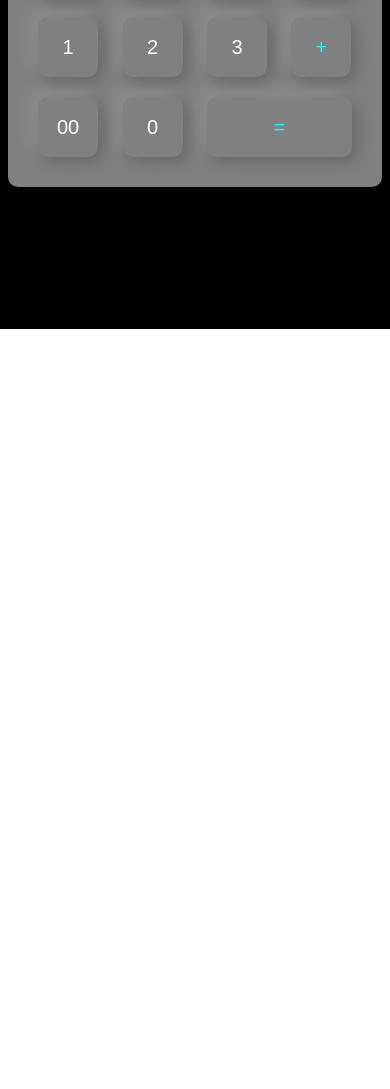
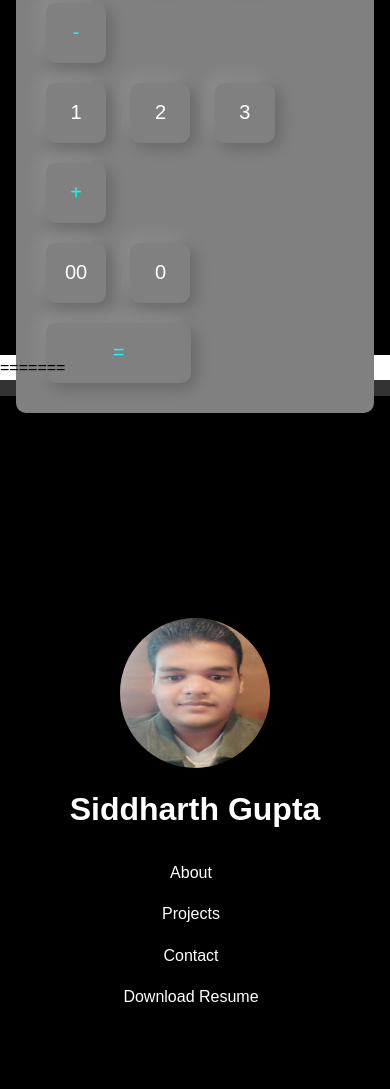
Before and after one commit to Smartysidd/Calculator, a plain HTML site: page index.html in a window 390 px wide. Shown: the part 515-1604 px from the top of the page. Before the commit the page ends 844 px from the top, so only its background shows below. Drawn offline with Linux system fonts and the light colour scheme.

Commit message:
Portfolio

```diff
--- a/index.html
+++ b/index.html
@@ -3,6 +3,7 @@
 <head>
     <meta charset="UTF-8">
     <meta name="viewport" content="width=device-width, initial-scale=1.0">
+<<<<<<< HEAD
     <title>Calculator</title>
     <link rel="stylesheet" href="style.css">
 
@@ -46,5 +47,59 @@
         </form>
     </div>
  </div>
+=======
+    <title>Portfolio</title>
+    <link rel="stylesheet" href="styles.css">
+</head>
+<body>
+    <header>
+        <div class="container">
+            <div class="profile">
+                <img src="assets/Screenshot 2024-03-16 002002.png" alt="Profile Photo">
+                <h1>Siddharth Gupta</h1>
+            </div>
+            <nav>
+                <ul>
+                    <li><a href="#about">About</a></li>
+                    <li><a href="#projects">Projects</a></li>
+                    <li><a href="#contact">Contact</a></li>
+                    <li><a href="assets/Sidd(Resume).pdf" download="Resume.pdf">Download Resume</a></li>
+                </ul>
+            </nav>
+        </div>
+    </header>
+
+    <section id="about" class="container">
+        <h2>About Me</h2>
+        <p>Hello! I am Siddharth Gupta, a passionate Front-end developer with experience in creating dynamic and responsive websites.</p>
+    </section>
+
+    <section id="projects" class="container">
+        <h2>Projects</h2>
+        <div class="project">
+            <h3><a href="https://cheerful-cuchufli-0f57ca.netlify.app/">IMDB Movies Project: Crafting a Replica for Seamless Movie Exploration</a></h3>
+            <p><strong>Tech Stack:</strong> HTML, CSS, JavaScript, React</p>
+            <p>Created a dynamic movie platform with genre-based search filters and smooth pagination, boosting user satisfaction by 30% and cutting load time by 40%. Developed an intuitive rating system to enhance user feedback and engagement.</p>
+            <p><a href=https://github.com/Smartysidd/IMDB-PROJECT.git target="_blank">GitHub Repository</a></p>
+        </div>
+        <div class="project">
+            <h3><a href="https://6650f891f9308b5782460574--spontaneous-babka-d1ca9e.netlify.app/">Efficient Shopping Cart: Streamlining Online Purchases for Seamless Shopping Experiences</a></h3>
+            <p><strong>Tech Stack:</strong> HTML, CSS, JavaScript, React, Node.js</p>
+            <p>Crafted with dynamic homepage features and a user-friendly cart interface, increasing user engagement by 30% and session duration by 20%. Reduced cart abandonment by 25% and increased conversions by 15% through redesign.</p>
+            <p><a href=https://github.com/Smartysidd/Shooping-cart.git target="_blank">GitHub Repository</a></p>
+        </div>
+    </section>
+
+    <section id="contact" class="container">
+        <h2>Contact</h2>
+        <p>If you would like to get in touch, please email me at <a href="mailto:sidd271299@gmail.com">sidd271299@gmail.com</a>.</p>
+    </section>
+
+    <footer>
+        <div class="container">
+            <p>&copy; 2024 Siddharth Gupta. All Rights Reserved.</p>
+        </div>
+    </footer>
+>>>>>>> 6d1c6f5 (Portfolio)
 </body>
 </html>
--- /dev/null
+++ b/styles.css
@@ -0,0 +1,121 @@
+* {
+    margin: 0;
+    padding: 0;
+    box-sizing: border-box;
+}
+
+body {
+    font-family: Arial, sans-serif;
+    line-height: 1.6;
+}
+
+header {
+    background: #333;
+    color: #fff;
+    padding: 1rem 0;
+}
+
+header .container {
+    display: flex;
+    flex-direction: column;
+    align-items: center;
+    text-align: center;
+}
+
+.profile {
+    display: flex;
+    flex-direction: column;
+    align-items: center;
+}
+
+.profile img {
+    border-radius: 50%;
+    width: 150px;
+    height: 150px;
+    margin-bottom: 1rem;
+}
+
+nav ul {
+    list-style: none;
+    display: flex;
+    justify-content: center;
+    flex-wrap: wrap;
+}
+
+nav ul li {
+    margin: 0.5rem;
+}
+
+nav ul li a {
+    color: #fff;
+    text-decoration: none;
+    padding: 0.5rem 1rem;
+    border: 1px solid transparent;
+    transition: background 0.3s, border 0.3s;
+}
+
+nav ul li a:hover {
+    background: #444;
+    border: 1px solid #fff;
+}
+
+.container {
+    max-width: 1200px;
+    margin: 0 auto;
+    padding: 1rem;
+}
+
+section {
+    padding: 2rem 0;
+}
+
+section h2 {
+    margin-bottom: 1rem;
+    color: #333;
+}
+
+.project {
+    margin-bottom: 2rem;
+}
+
+.project h3 {
+    margin-bottom: 0.5rem;
+}
+
+.project p {
+    margin-bottom: 0.5rem;
+}
+
+.project a {
+    color: #0066cc;
+    text-decoration: none;
+}
+
+.project a:hover {
+    text-decoration: underline;
+}
+
+footer {
+    background: #333;
+    color: #fff;
+    text-align: center;
+    padding: 1rem 0;
+    margin-top: 2rem;
+}
+
+@media (max-width: 768px) {
+    header .container {
+        flex-direction: column;
+        text-align: center;
+    }
+
+    nav ul {
+        flex-direction: column;
+        margin-top: 1rem;
+    }
+
+    nav ul li {
+        margin-left: 0;
+        margin-bottom: 0.5rem;
+    }
+}
```
Also changed, not shown: assets/Screenshot 2024-03-16 002002.png (added), 1 other file.
